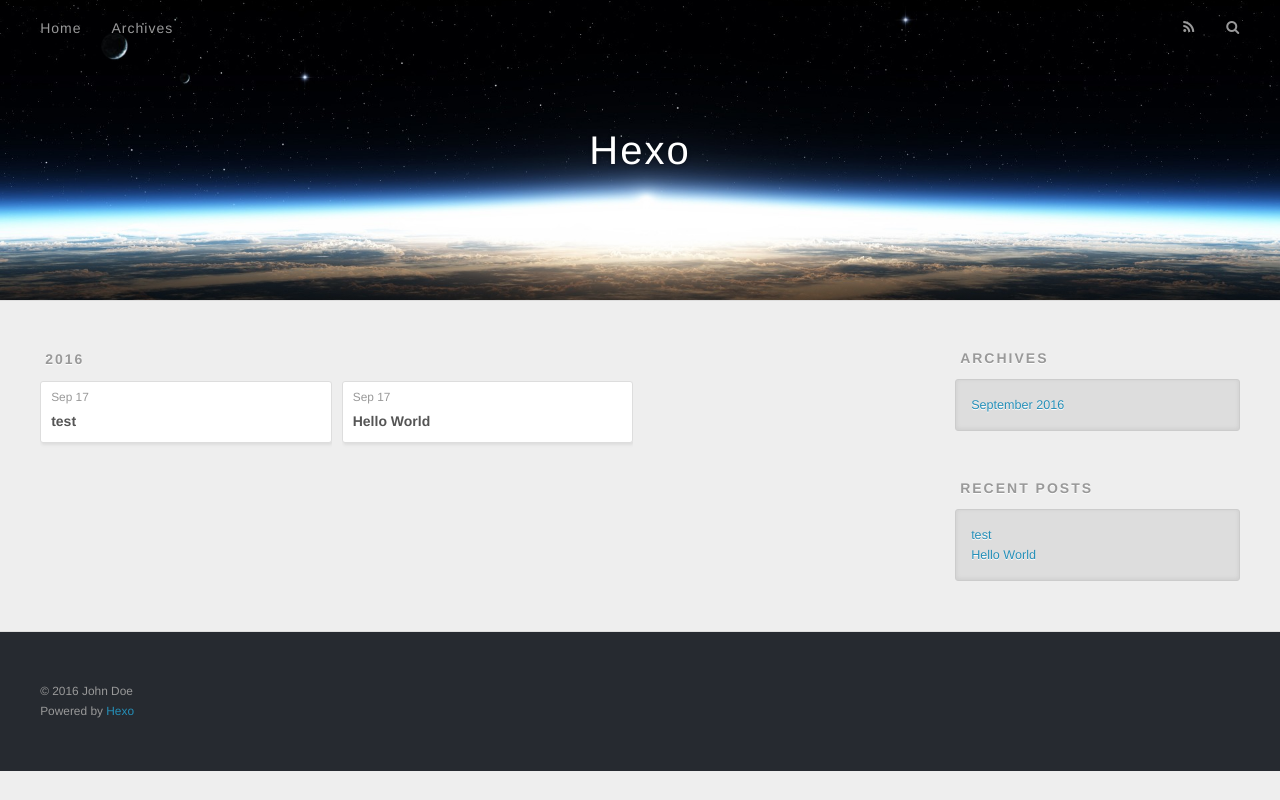
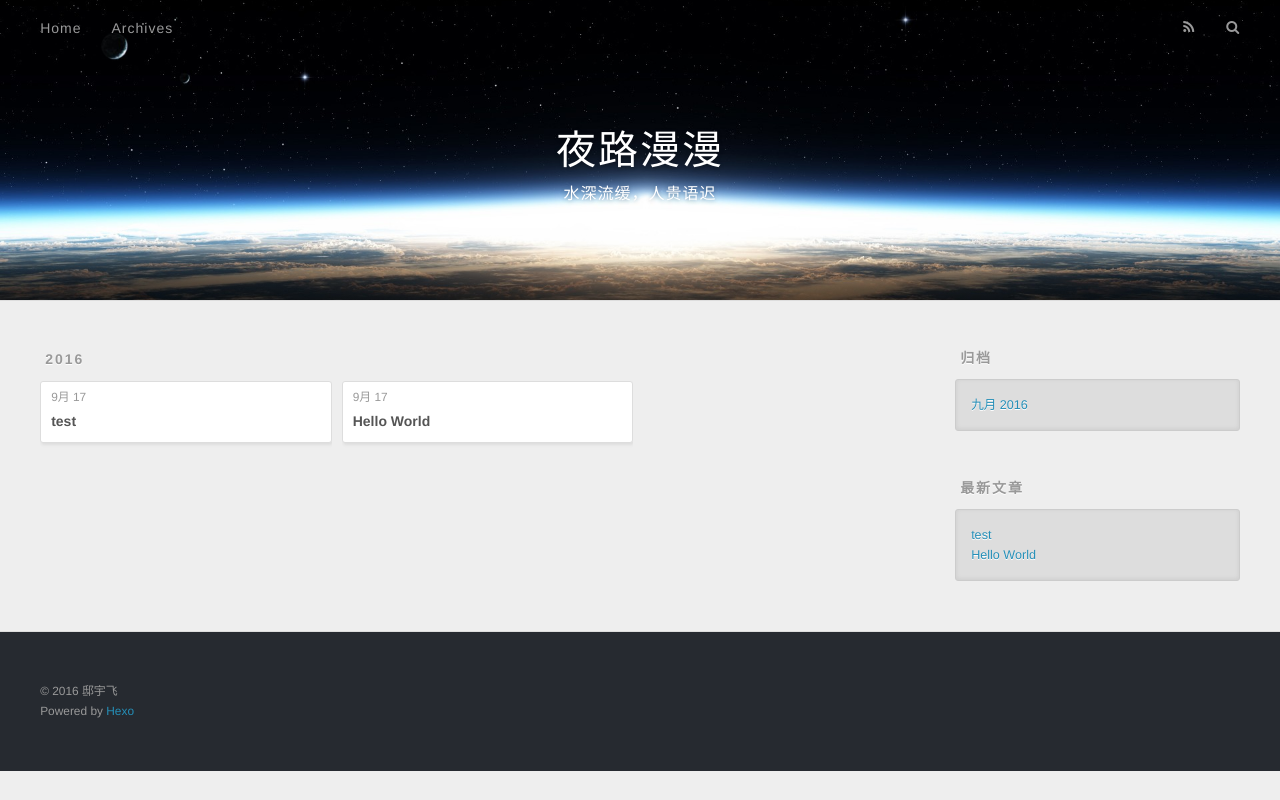
Before and after one commit to yelunightroad/yelunightroad.github.io, a plain HTML site: page archives/2016/09/index.html in a window 1280 px wide. Drawn offline with nearby package versions, Linux system fonts and the light colour scheme.

Commit message:
Site updated: 2016-09-17 21:05:35

```diff
--- a/archives/2016/09/index.html
+++ b/archives/2016/09/index.html
@@ -3,16 +3,16 @@
 <head>
   <meta charset="utf-8">
 
-  <title>Archives: 2016/9 | Hexo</title>
+  <title>归档: 2016/9 | 夜路漫漫</title>
   <meta name="viewport" content="width=device-width, initial-scale=1, maximum-scale=1">
   <meta property="og:type" content="website">
-<meta property="og:title" content="Hexo">
+<meta property="og:title" content="夜路漫漫">
 <meta property="og:url" content="http://yoursite.com/archives/2016/09/index.html">
-<meta property="og:site_name" content="Hexo">
+<meta property="og:site_name" content="夜路漫漫">
 <meta name="twitter:card" content="summary">
-<meta name="twitter:title" content="Hexo">
+<meta name="twitter:title" content="夜路漫漫">
 
-    <link rel="alternate" href="/atom.xml" title="Hexo" type="application/atom+xml">
+    <link rel="alternate" href="/atom.xml" title="夜路漫漫" type="application/atom+xml">
 
 
     <link rel="icon" href="/favicon.png">
@@ -33,8 +33,12 @@
   <div id="header-outer" class="outer">
     <div id="header-title" class="inner">
       <h1 id="logo-wrap">
-        <a href="/" id="logo">Hexo</a>
+        <a href="/" id="logo">夜路漫漫</a>
       </h1>
+
+        <h2 id="subtitle-wrap">
+          <a href="/" id="subtitle">水深流缓，人贵语迟</a>
+        </h2>
 
     </div>
     <div id="header-inner" class="inner">
@@ -50,7 +54,7 @@
 
           <a id="nav-rss-link" class="nav-icon" href="/atom.xml" title="RSS Feed"></a>
 
-        <a id="nav-search-btn" class="nav-icon" title="Search"></a>
+        <a id="nav-search-btn" class="nav-icon" title="搜索"></a>
       </nav>
       <div id="search-form-wrap">
         <form action="//google.com/search" method="get" accept-charset="UTF-8" class="search-form"><input type="search" name="q" results="0" class="search-form-input" placeholder="Search"><button type="submit" class="search-form-submit">&#xF002;</button><input type="hidden" name="sitesearch" value="http://yoursite.com"></form>
@@ -76,7 +80,7 @@
   <div class="archive-article-inner">
     <header class="archive-article-header">
       <a href="/2016/09/17/test/" class="archive-article-date">
-  <time datetime="2016-09-17T12:33:46.000Z" itemprop="datePublished">Sep 17</time>
+  <time datetime="2016-09-17T12:33:46.000Z" itemprop="datePublished">9月 17</time>
 </a>
 
 
@@ -95,7 +99,7 @@
   <div class="archive-article-inner">
     <header class="archive-article-header">
       <a href="/2016/09/17/hello-world/" class="archive-article-date">
-  <time datetime="2016-09-17T10:49:39.585Z" itemprop="datePublished">Sep 17</time>
+  <time datetime="2016-09-17T10:49:39.585Z" itemprop="datePublished">9月 17</time>
 </a>
 
 
@@ -126,9 +130,9 @@
 
 
   <div class="widget-wrap">
-    <h3 class="widget-title">Archives</h3>
+    <h3 class="widget-title">归档</h3>
     <div class="widget">
-      <ul class="archive-list"><li class="archive-list-item"><a class="archive-list-link" href="/archives/2016/09/">September 2016</a></li></ul>
+      <ul class="archive-list"><li class="archive-list-item"><a class="archive-list-link" href="/archives/2016/09/">九月 2016</a></li></ul>
     </div>
   </div>
 
@@ -136,7 +140,7 @@
 
 
   <div class="widget-wrap">
-    <h3 class="widget-title">Recent Posts</h3>
+    <h3 class="widget-title">最新文章</h3>
     <div class="widget">
       <ul>
 
@@ -160,7 +164,7 @@
 
   <div class="outer">
     <div id="footer-info" class="inner">
-      &copy; 2016 John Doe<br>
+      &copy; 2016 邸宇飞<br>
       Powered by <a href="http://hexo.io/" target="_blank">Hexo</a>
     </div>
   </div>
```
Also changed, not shown: 2016/09/17/hello-world/index.html (+14 -10 lines), 2016/09/17/test/index.html (+14 -10 lines), archives/2016/index.html (+17 -13 lines), archives/index.html (+17 -13 lines), index.html (+17 -13 lines).
